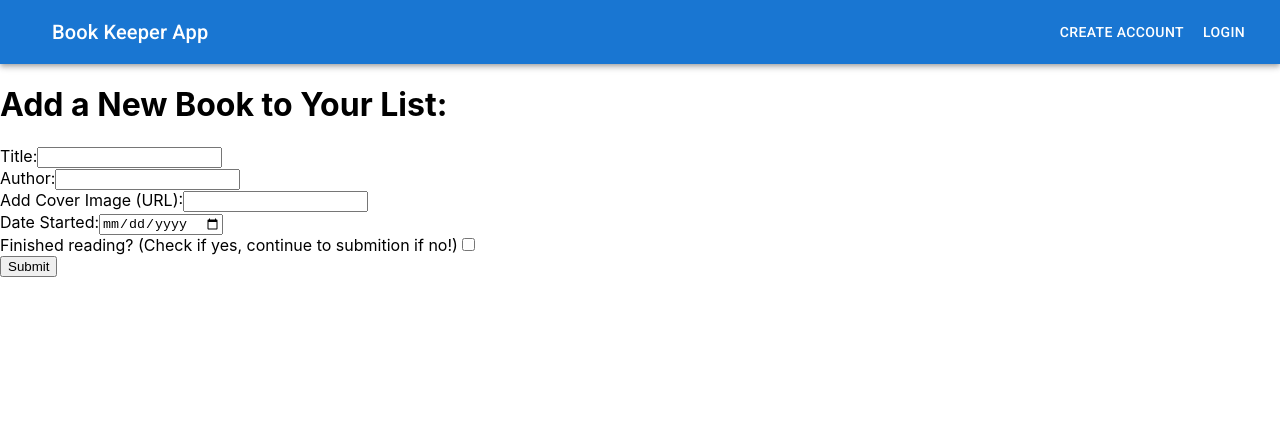
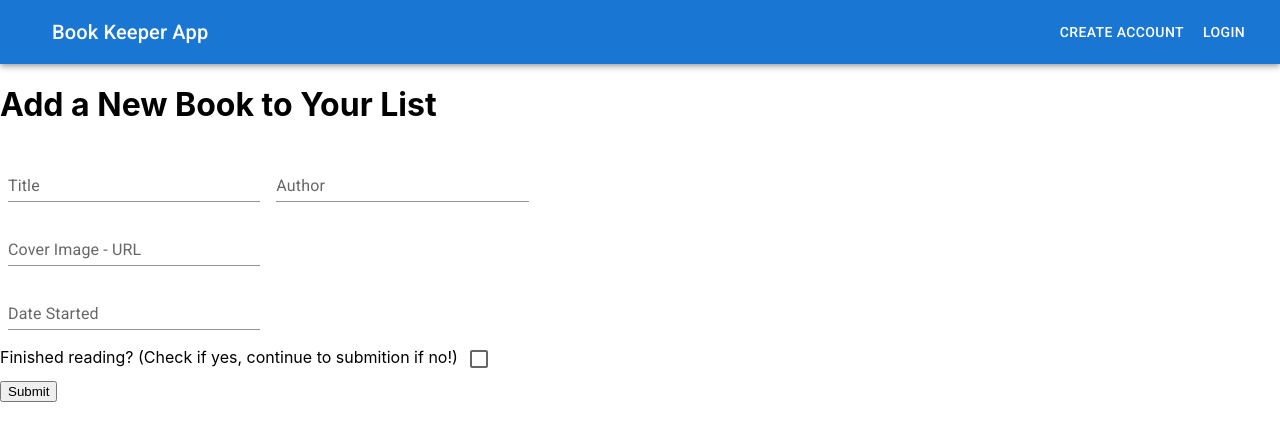
Before and after one commit to JosetteTGarcia/book-keeper-app, a React (Create React App) app: page /books/new in a window 1280 px wide. Shown: the top 440 px of the page. Built offline with nearby package versions, Linux system fonts and the light colour scheme.

Commit message:
updated form with some styling

```diff
--- a/db.json
+++ b/db.json
@@ -17,22 +17,34 @@
       "author": "John Steinbeck",
       "image": "https://upload.wikimedia.org/wikipedia/commons/thumb/9/9a/East_of_Eden_%281952_1st_ed_dust_jacket%29.jpg/800px-East_of_Eden_%281952_1st_ed_dust_jacket%29.jpg",
       "completed": false,
-      "dateStarted": "date",
-      "dateCompleted": "date2",
-      "starReview": "stars",
+      "dateStarted": "2022-04-12",
+      "dateCompleted": "2022-04-20",
+      "rating": 0,
       "comments": "comments"
     },
     {
-      "id": 1,
+      "id": 2,
       "user_id": 1,
       "title": "Grapes of Wrath",
       "author": "John Steinbeck",
       "image": "https://upload.wikimedia.org/wikipedia/commons/a/ad/The_Grapes_of_Wrath_%281939_1st_ed_cover%29.jpg",
-      "completed": false,
-      "dateStarted": "date",
-      "dateCompleted": "date2",
-      "starReview": "stars",
+      "completed": true,
+      "dateStarted": "2022-04-12",
+      "dateCompleted": "2022-04-20",
+      "rating": 5,
       "comments": "comments"
+    },
+    {
+      "user_id": 2,
+      "title": "A court of thorns and roses",
+      "author": "Sarah J. Maas",
+      "image": "https://res.cloudinary.com/bloomsbury-atlas/image/upload/w_568,c_scale/jackets/9781408857861.jpg",
+      "completed": true,
+      "dateStarted": "2022-04-12",
+      "dateCompleted": "2022-04-20",
+      "rating": 4,
+      "comments": "Love this book!",
+      "id": 3
     }
   ]
 }
--- a/src/components/books/BookForm.js
+++ b/src/components/books/BookForm.js
@@ -1,6 +1,8 @@
 import React, {useEffect, useState} from 'react'
 import Box from '@mui/material/Box';
 import Rating from '@mui/material/Rating';
+import TextField from "@mui/material/TextField";
+import Checkbox from "@mui/material/Checkbox";
 import Typography from '@mui/material/Typography';
 import { baseURL } from '../../Globals';
 
@@ -66,42 +68,80 @@ function BookForm({currentUser, loggedIn}){
 
   return (
     <div>
-      <h1> Add a New Book to Your List:</h1>
-      <form onSubmit={handleSubmit}>
+      <h1> Add a New Book to Your List</h1>
+<Box
+      component="form"
+      sx={{
+        "& .MuiTextField-root": { m: 1, width: "25ch" }
+      }}
+      noValidate
+      autoComplete="off"
+      onSubmit={handleSubmit}
+    >
+      <div>
+        <TextField
+          id="standard-multiline-flexible"
+          name="title"
+          label="Title"
+          multiline
+          maxRows={4}
+          value={formData.title}
+          onChange={handleChange}
+          variant="standard"
+        />
+        <TextField
+          id="standard-multiline-flexible"
+          label="Author"
+          name="author"
+          multiline
+          maxRows={4}
+          value={formData.author}
+          onChange={handleChange}
+          variant="standard"
+        /> <br />
+        <TextField
+          id="standard-multiline-flexible"
+          label="Cover Image - URL"
+          name="image"
+          multiline
+          maxRows={4}
+          value={formData.image}
+          onChange={handleChange}
+          variant="standard"
+        />  <br />
+        <TextField
+          id="standard-multiline-flexible"
+          label="Date Started"
+          name="dateStarted"
+          multiline
+          maxRows={4}
+          value={formData.dateStarted}
+          onChange={handleChange}
+          variant="standard"
+        /> <br />
+        <label> Finished reading? (Check if yes, continue to submition if no!)
+        <Checkbox
+          id="completed"
+          name="completed"
+          value={formData.completed}
+          label="Completed Book?"
+          onChange={handleChange}
+        />
+        </label> <br />
+        </div>
 
-        <label>
-          Title:
-          <input type="text" name="title" id="name" value={formData.title} onChange={handleChange}/>
-        </label> <br/>
-
-        <label>
-          Author:
-          <input type="text" name="author" id="author" value={formData.author} onChange={handleChange}/>
-        </label> <br/>
-
-        <label>
-          Add Cover Image (URL):
-          <input type="text" name="image" id="image" value={formData.image} onChange={handleChange}/>
-        </label> <br/>
-
-        <label>
-          Date Started:
-          <input type="date" name="dateStarted" id="startedDate" value={formData.dateStarted} onChange={handleChange}/>
-        </label> <br/>
-
-        <label>
-        Finished reading? (Check if yes, continue to submition if no!)
-        <input type="checkbox" name="completed" id="completed" value={formData.completed} onChange={handleChange}/>
-        </label> <br/>
-
-
-       { formData.completed ?
-       <>
-        <label>
-          Date Completed:
-          <input type="date" name="dateCompleted" id="dateCompleted" value={formData.dateCompleted} onChange={handleChange}/>
-        </label> <br/>
-
+        { formData.completed ?
+        <div>
+        <TextField
+          id="standard-multiline-flexible"
+          label="Date Completed"
+          name="dateCompleted"
+          multiline
+          maxRows={4}
+          value={formData.dateCompleted}
+          onChange={handleChange}
+          variant="standard"
+        /> <br />
         <label>
           Rating:
         <Rating
@@ -110,16 +150,23 @@ function BookForm({currentUser, loggedIn}){
           value={formData.rating}
           id="rating"
           onChange={(handleChange)}
-        /> </label> <br/>
-
-        <label>
-          Review/Comments:
-          <input type="text" name="comments" id="comments" value={formData.comments} onChange={handleChange}/>
-        </label> <br/> </>
-        : null}
+        /> </label> <br />
+        <TextField
+          id="standard-multiline-flexible"
+          label="Comments/Notes"
+          name="comments"
+          multiline
+          maxRows={7}
+          value={formData.comments}
+          onChange={handleChange}
+          variant="standard"
+        />
+        </div>
+        :
+        null}
 
         <input type="submit" value="Submit" />
-    </form>
+    </Box>
     </div>
   )
 
```
